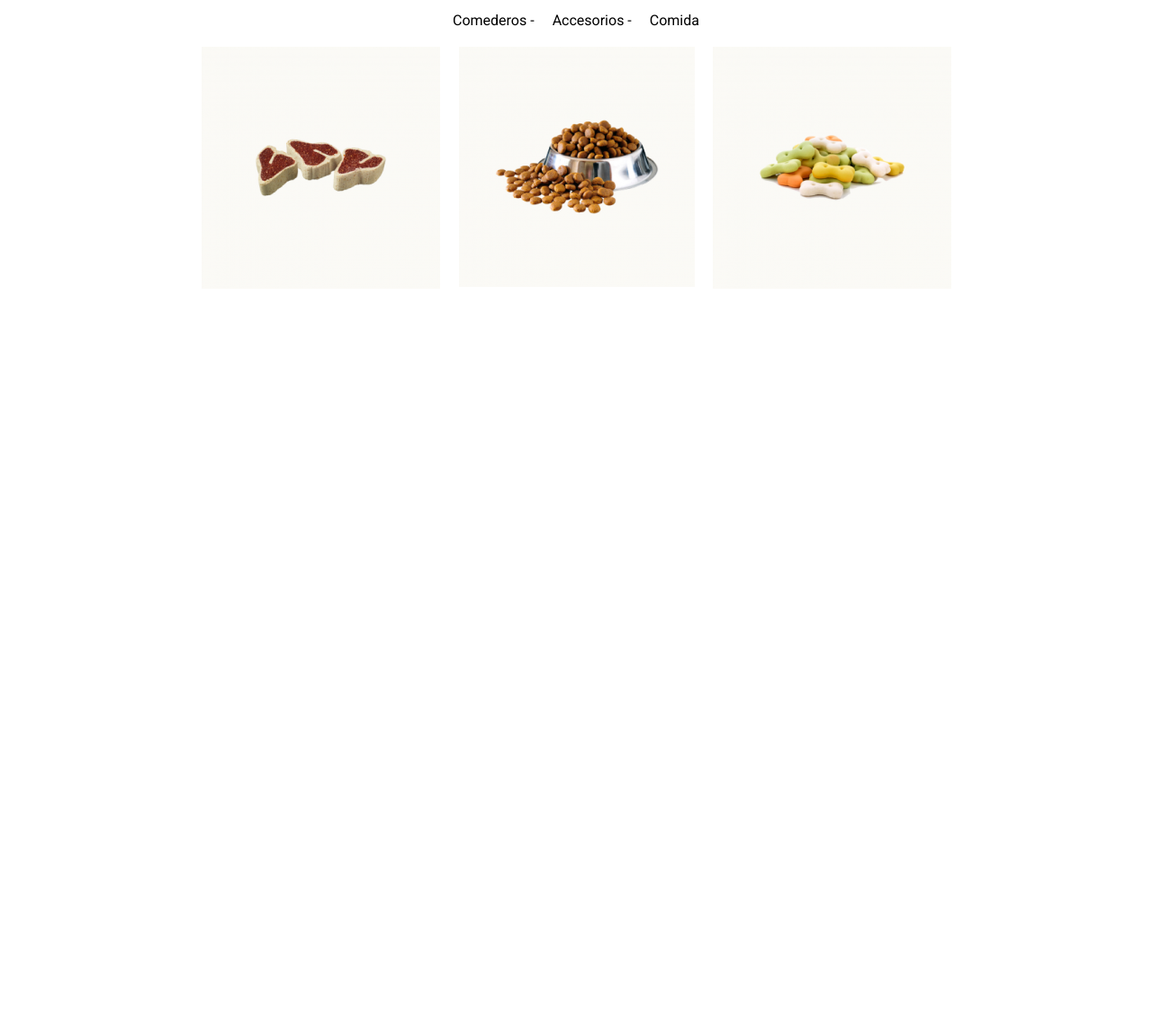
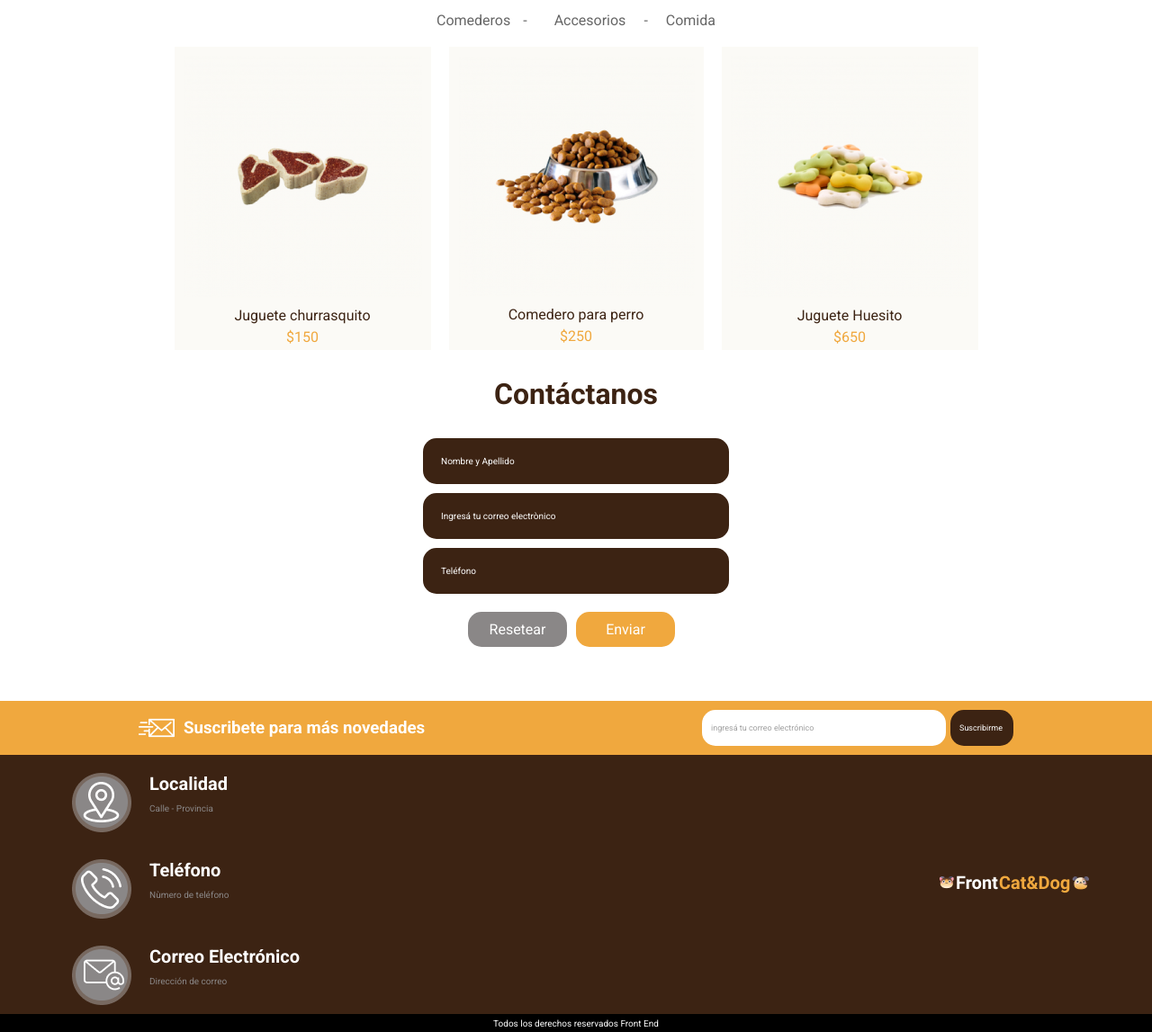
Before and after one commit to cartunduaga06/petshop-mejorada, a plain HTML site: page index.html in a window 1280 px wide. Shown: the part 656-1803 px from the top of the page at 90% size. Before the commit the page ends 991 px from the top, so only its background shows below. Drawn offline with Linux system fonts and the light colour scheme.

Commit message:
petshop mejorada con display flex

```diff
--- a/index.html
+++ b/index.html
@@ -6,8 +6,11 @@
     <meta name="viewport" content="width=device-width, initial-scale=1.0" />
     <title>petshop frontend</title>
     <link rel="stylesheet" href="style.css" />
-    <link rel="preconnect" href="https://fonts.gstatic.com">
-    <link href="https://fonts.googleapis.com/css2?family=Roboto:wght@100;300;400;500;700&display=swap" rel="stylesheet">
+    <link rel="preconnect" href="https://fonts.gstatic.com" />
+    <link
+      href="https://fonts.googleapis.com/css2?family=Roboto:wght@100;300;400;500;700&display=swap"
+      rel="stylesheet"
+    />
   </head>
   <body>
     <header class="header">
@@ -27,13 +30,13 @@
         <img src="img/Logo.png" alt="" />
 
         <div class="menu-categorias">
-          <img src="img/pawprint 1.png" alt="marca perro">
+          <img src="img/pawprint 1.png" alt="marca perro" />
           <span>Categorias</span>
-        <img src="img/pawprint 1.png" alt="marca perro">
+          <img src="img/pawprint 1.png" alt="marca perro" />
           <span>pets</span>
-        <img src="img/pawprint 1.png" alt="marca perro">
+          <img src="img/pawprint 1.png" alt="marca perro" />
           <span>Nosotros</span>
-        <img src="img/pawprint 1.png" alt="marca perro">
+          <img src="img/pawprint 1.png" alt="marca perro" />
           <span>Contactanos</span>
         </div>
       </div>
@@ -47,24 +50,97 @@
         </div>
       </container>
       <div class="productos">
-        <img clas="huella" src="img/pawprint naranja.png" alt="">
+        <img clas="huella" src="img/pawprint naranja.png" alt="" />
         <h1>Productos Desctacados</h1>
       </div>
       <div class="opciones">
-            <span >Comederos - </span><span>Accesorios -</span>  <span> Comida </span>
+        <span>Comederos <span>-</span> </span><span>Accesorios </span>
+        <span>-</span> <span> Comida </span>
       </div>
       <div class="fotos-productos">
         <div class="caja-productos">
-            <img src="img/churrasquito.png" alt="">
+          <img src="img/churrasquito.png" alt="" />
+          <p>Juguete churrasquito</p>
+          <span>$150</span>
         </div>
         <div class="caja-productos">
-            <img src="img/comedero.png" alt="">
+          <img src="img/comedero.png" alt="" />
+          <p>Comedero para perro</p>
+          <span>$250</span>
         </div>
         <div class="caja-productos">
-            <img src="img/Huesito.png" alt="">
+          <img src="img/Huesito.png" alt="" />
+          <p>Juguete Huesito</p>
+          <span>$650</span>
+        </div>
+      </div>
+      <div class="lista-contacto">
+        <h1>Contáctanos</h1>
+        <div class="form">
+          <span> Nombre y Apellido </span>
+          <span>Ingresá tu correo electrònico </span>
+          <span>Teléfono</span>
+        </div>
+        <div class="botton">
+          <div class="botton-reset">
+            <span> Resetear</span>
+          </div>
+          <div class="botton-enviar">
+            <span>Enviar</span>
+          </div>
         </div>
       </div>
     </main>
-    <footer></footer>
+    <footer>
+      <div class="suscribete">
+        <div class="suscribete-nuevo">
+          <img src="img/enviar-correo 1.png" alt="" />
+          <h3>Suscribete para más novedades</h3>
+        </div>
+        <div class="suscribirme">
+          <div class="correo">
+            <span>ingresá tu correo electrónico</span>
+          </div>
+          <div class="botton-suscribete">
+            <span>Suscribirme</span>
+          </div>
+        </div>
+      </div>
+
+      <div class="datos-contacto">
+        <div>
+        <div class="localidad">
+          <img src="img/Icono.png" alt="" />
+          <div>
+            <h2>Localidad</h2>
+            <span>Calle - Provincia</span>
+          </div>
+        </div>
+        <div class="localidad">
+          <img src="img/Icono2.png" alt="" />
+          <div>
+            <h2>Teléfono</h2>
+            <span>Nùmero de teléfono</span>
+          </div>
+        </div>
+
+        <div class="localidad">
+          <img src="img/Icono3.png" alt="" />
+          <div>
+            <h2>Correo Electrónico</h2>
+            <span>Dirección de correo</span>
+          </div>
+        </div>
+      </div>
+
+        <div class="logo-final">
+          <img src="img/Logo2.png" alt="" />
+        </div>
+      </div>
+        <div class="final">
+          <span>Todos los derechos reservados Front End</span>
+        </div>
+
+    </footer>
   </body>
 </html>
--- a/style.css
+++ b/style.css
@@ -105,6 +105,8 @@ container {
 .opciones {
   display: flex;
   justify-content: center;
+  color: #666666;
+
 
 }
 .opciones span {
@@ -117,3 +119,154 @@ container {
 .fotos-productos img{
   padding: 10px;
 }
+.caja-productos{
+  background-color: #FBFAF6;
+  margin: 10px;
+  display: flex;
+  flex-direction: column;
+  justify-content: center;
+  align-items: center;
+  color: #3C2313;
+
+}
+.caja-productos span{
+  color: #F0A83E;
+  padding: 5px;
+
+}
+.lista-contacto {
+  color: white;
+  display: flex;
+  flex-direction: column;
+  justify-content: center;
+  align-items: center;
+
+}
+
+.lista-contacto h1{
+  color: #3C2313;
+  padding: 20px;
+}
+
+.form span{
+  font-size: 10px;
+  display: flex;
+  width: 340px;
+  flex-direction: column;
+  background-color: #3C2313;
+  padding: 20px;
+  margin: 10px;
+  border-radius: 15px;
+
+}
+.botton-reset {
+  background-color: #8A8787;
+  padding: 10px;
+  border-radius: 15px;
+  width: 110px;
+}
+.botton-enviar {
+  background-color: #F0A83E;
+  padding: 10px;
+  border-radius: 15px;
+  width: 110px;
+  margin: 10px;
+}
+.botton{
+  display: flex;
+  flex-direction: row;
+  justify-content: center;
+  align-items: center;
+  text-align: center;
+}
+
+.suscribete{
+  background-color: #F0A83E;
+  color: white;
+  display: flex;
+  flex-direction: row;
+  justify-content: space-around;
+  margin-top: 50px;
+  height: 60px;
+  align-items: center;
+
+}
+.suscribete-nuevo {
+  display: flex;
+  flex-direction: row;
+  align-items: center;
+
+
+}
+.suscribete-nuevo img{
+  margin-right: 10px;
+}
+
+.correo{
+  display: flex;
+  flex-direction: row;
+  align-items: center;
+
+  background-color: white;
+  border-radius: 15px;
+  height: 40px;
+  color: #A0A0A0;
+  font-size: 9px;
+  width: 271px;
+  text-indent: 10px;
+}
+.botton-suscribete{
+  display: flex;
+  flex-direction: row;
+  align-items: center;
+  background-color:#3C2313 ;
+  padding: 10px;
+  border-radius: 15px;
+  font-size: 9px;
+  width: 70px;
+  margin-left: 5px;
+}
+.suscribirme {
+  display: flex;
+  flex-direction: row;
+}
+.datos-contacto{
+  background-color: #3C2313;
+  color: white;
+  display: flex;
+  flex-direction: row;
+  justify-content: space-between;
+  align-items: center;
+
+}
+.localidad{
+  padding: 10px;
+  display: flex;
+  font-size: 20px;
+  margin-left: 70px;
+  padding-top: 20px;
+  }
+
+  .datos-contacto h2 {
+    font-size: 20px;
+    margin-left: 20px;
+  }
+
+  .datos-contacto span{
+    color:  #8A8787;
+    font-size: 10px;
+    margin-left: 20px;
+  }
+  .logo-final{
+    margin-right: 70px;
+  }
+.final{
+  background-color: black;
+  color: white;
+  font-size: 10px;
+  height: 20px;
+  display: flex;
+  align-items: center;
+  justify-content: center;
+
+}
```
Also changed, not shown: img/Footer.png (deleted), img/Icono.png (added), img/Icono2.png (added), img/Icono3.png (added), img/Logo2.png (added), img/Suscribcion.png (deleted), img/enviar-correo 1.png (added). Lines whose indentation alone changed are shown as unchanged.
